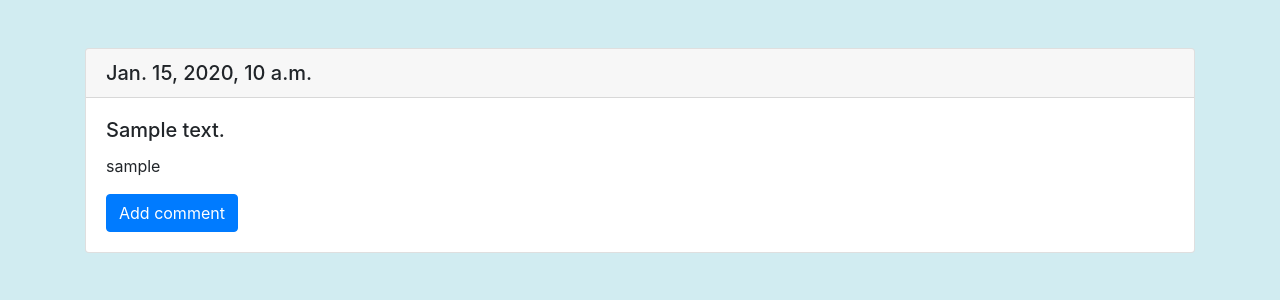
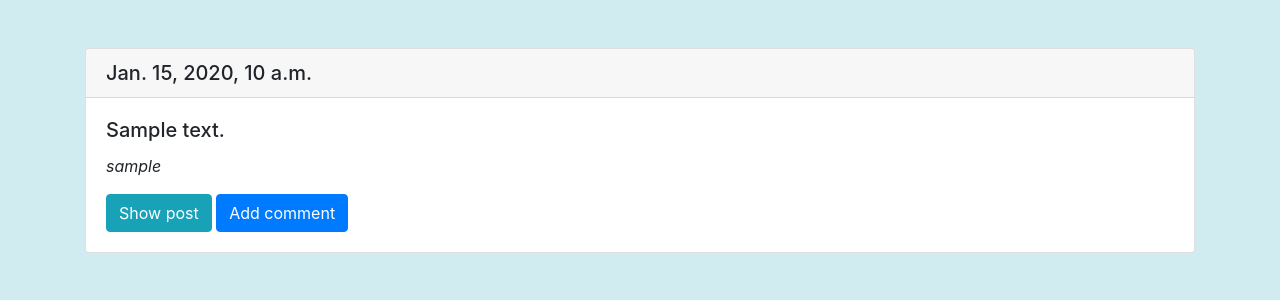
Before and after one commit to Arytur/Twittar, a Django app: page /my_posts/ in a window 1280 px wide. Shown: the part 70-370 px from the top of the page. Run offline with Django 3.2, Linux system fonts and the light colour scheme; a user stored in the database is signed in; tables that the repository leaves empty hold one stand-in row (values such as "Sample post"); some libraries are stand-ins or nearby versions.

Commit message:
show post template added

```diff
--- a/Twittar/urls.py
+++ b/Twittar/urls.py
@@ -25,5 +25,6 @@ urlpatterns = [
     url(r'^login/$', auth_views.login, name='login'),
     url(r'^logout/$', auth_views.logout, {'next_page': '/'}, name='logout'),
     url(r'^add_post', AddPostView.as_view(), name='add_post'),
-    url(r'^my_posts/$', MyPostsView.as_view(), name='my_posts')
+    url(r'^my_posts/$', MyPostsView.as_view(), name='my_posts'),
+    url(r'^post/(?P<post_id>(\d)+)/$', PostView.as_view(), name='post')
 ]
--- a/twittar_app/templates/my_posts.html
+++ b/twittar_app/templates/my_posts.html
@@ -9,7 +9,8 @@
           <h5 class="card-header">{{ post.creation_date }}</h5>
           <div class="card-body">
             <h5 class="card-title">{{ post.content }}</h5>
-            <p class="card-text">{{ post.user }}</p>
+            <p class="card-text"><i>{{ post.user }}</i></p>
+              <a href="{% url 'post' post_id=post.id %}" class="btn btn-info">Show post</a>
             <a href="#" class="btn btn-primary">Add comment</a>
           </div>
         </div><br>
--- a/twittar_app/views.py
+++ b/twittar_app/views.py
@@ -46,5 +46,12 @@ class MyPostsView(View):
 
     def get(self, request):
         user = request.user
-        posts = Tweet.objects.filter(user=user)
+        posts = Tweet.objects.filter(user=user).order_by('-creation_date')
         return render(request, 'my_posts.html', {'posts': posts})
+
+
+class PostView(View):
+
+    def get(self, request, post_id):
+        tweet = Tweet.objects.get(id=post_id)
+        return render(request, 'post.html', {'tweet': tweet})
```
Also changed, not shown: twittar_app/templates/main.html (+4 -3 lines), twittar_app/templates/post.html (added, +16 -0 lines).
